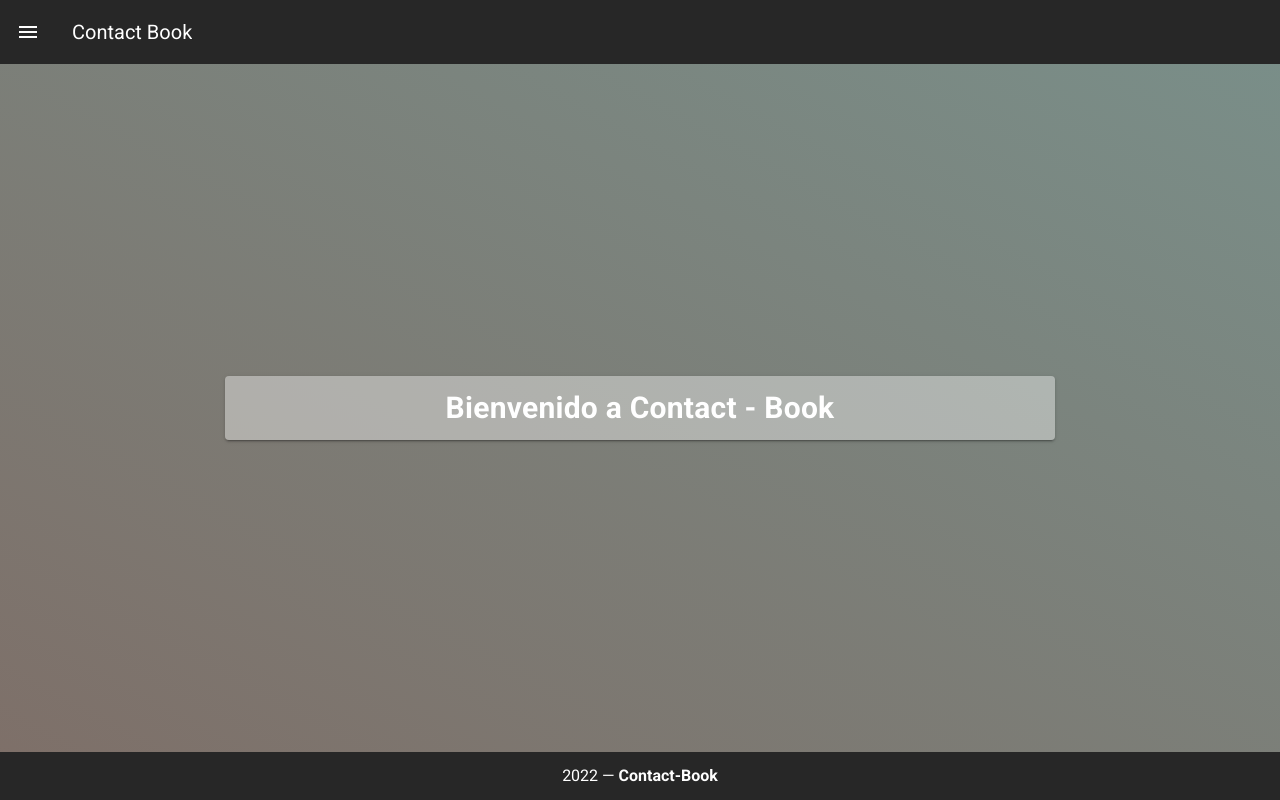
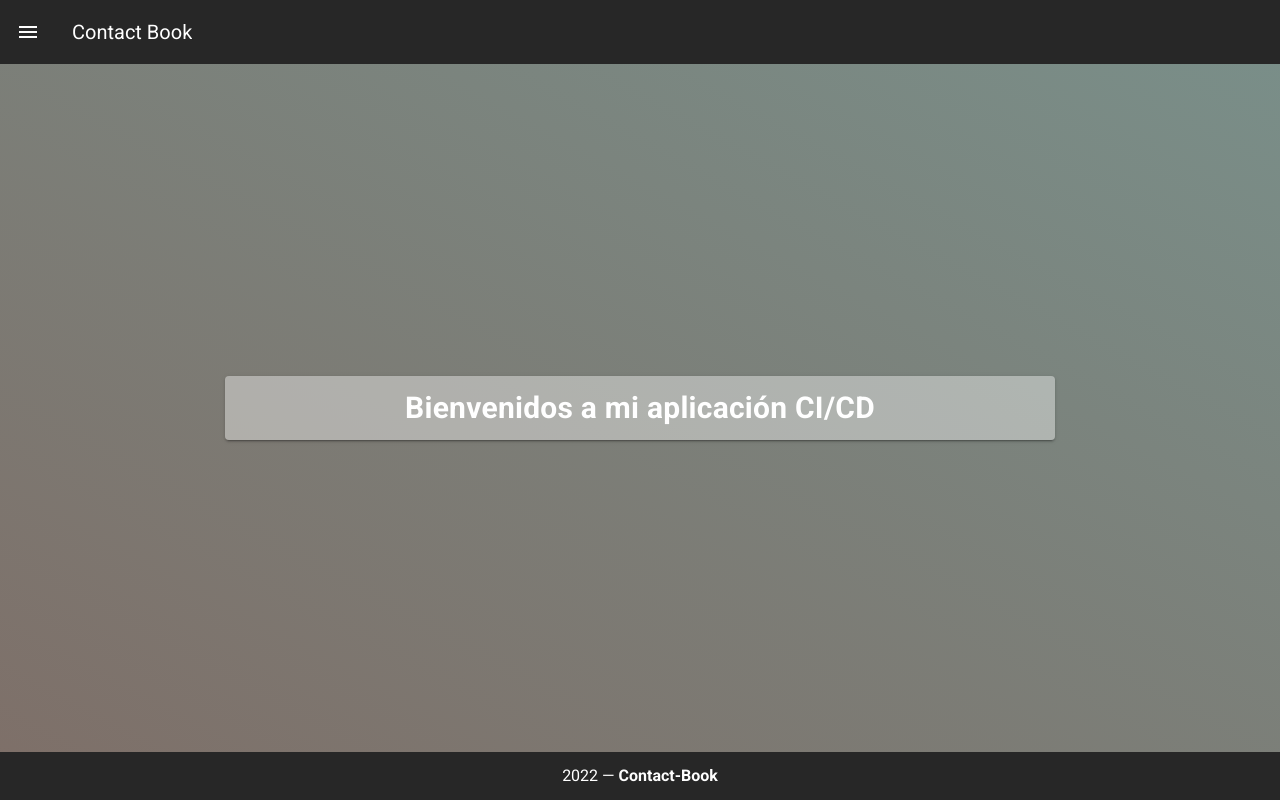
Before and after one commit to Eskantu/ContactBook, a Vue app in the folder UI/Web/Examen.Vue/clientapp/: page /#/ in a window 1280 px wide. Built offline with nearby package versions, Linux system fonts and the light colour scheme.

Commit message:
Mdify: Change text in Home view

```diff
--- a/UI/Web/Examen.Vue/clientapp/src/views/Home.vue
+++ b/UI/Web/Examen.Vue/clientapp/src/views/Home.vue
@@ -4,7 +4,7 @@
       <v-col offset-md="2" md="8" class="text-md-center">
         <v-card>
           <v-card-title class="white--text">
-            <h2>Bienvenido a Contact - Book</h2>
+            <h2>Bienvenidos a mi aplicación  CI/CD</h2>
           </v-card-title>
         </v-card>
       </v-col>
```
